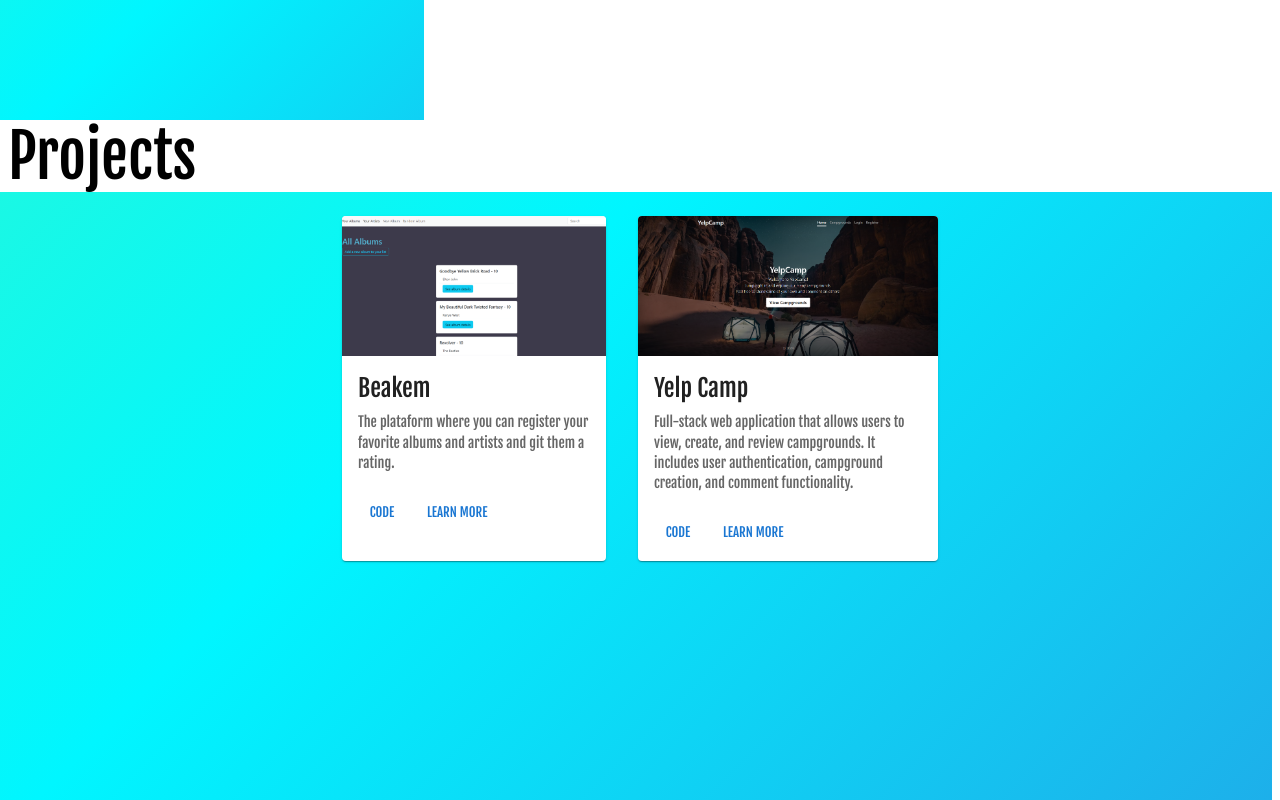
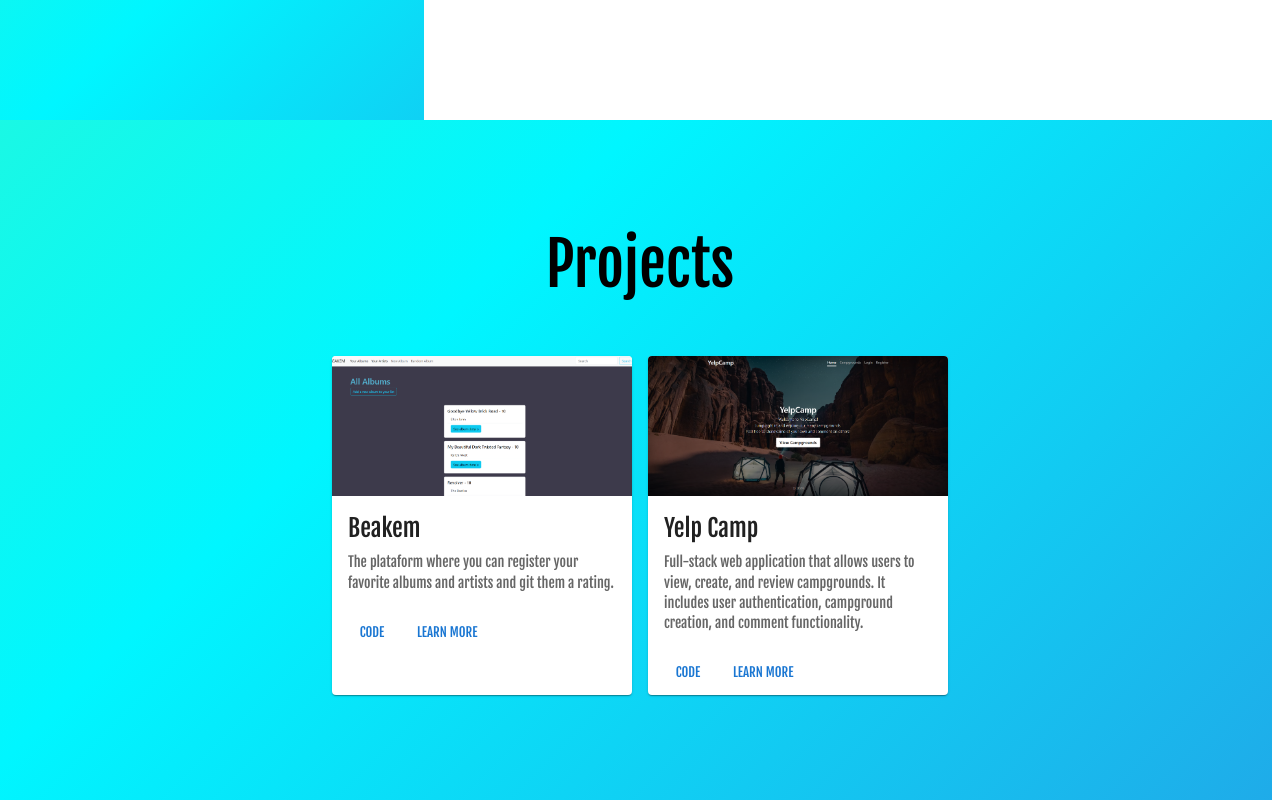
Before and after one commit to luizscheidt/portfolio, a React (Vite) app in the folder portfolio/: page / in a window 1280 px wide. Shown: the part 680-1480 px from the top of the page. Built offline with nearby package versions, Linux system fonts and the light colour scheme.

Commit message:
Organizing the project section

```diff
--- a/portfolio/src/App.jsx
+++ b/portfolio/src/App.jsx
@@ -1,4 +1,6 @@
 import { useRef } from "react"
+
+import "./App.css"
 
 import FirstSection from "./FirstSection"
 import Navbar from "./Navbar"
@@ -26,11 +28,7 @@ function App() {
     <ThemeProvider theme={theme}>
       <Navbar/>
       <FirstSection handleClick={handleClick}/>
-      <div ref={ref}>
-            <Typography variant="h2" component="h2" >
-                Projects
-            </Typography>
-        </div>
+      <div ref={ref}></div>
       <Projects/>
       </ThemeProvider>
     </>
--- a/portfolio/src/Projects.css
+++ b/portfolio/src/Projects.css
@@ -1,9 +1,16 @@
+.ProjectTitle {
+    display: flex;
+    align-items: center;
+}
+
+
 .ProjectSection {
     display: flex;
     justify-content: center;
 }
 
 .SecondSection {
+    padding-top: 100px;
     background: linear-gradient(-45deg, #4158D0, #00F6FF, #70FF8D, #F4FF03);
     background-size: 400% 400%;
     animation: gradient 15s ease infinite;
--- a/portfolio/src/Projects.jsx
+++ b/portfolio/src/Projects.jsx
@@ -1,4 +1,4 @@
-import { Grid, Typography } from "@mui/material"
+import { Grid, Typography, Stack } from "@mui/material"
 
 import "./Projects.css"
 
@@ -8,16 +8,22 @@ import YelpCampCard from "./YelpCampCard";
 
  function Projects(){
     return (
+
         <Grid container spacing={1} className="SecondSection" sx={{mt:0.01, height: "100vh"}}>
             <Grid item xs={3}>
+            </Grid>
+            <Grid item xs={6} className="ProjectSection">
+                <Stack spacing={2} className="ProjectTitle">
+                    <Typography variant="h2" component="h2">
+                        Projects
+                    </Typography>
+                    <Stack direction="row" spacing={2} sx={{pt: 5}}>
+                        <BeakemCard />
+                        <YelpCampCard />
+                    </Stack>
+                </Stack>
 
             </Grid>
-            <Grid item xs={6} className="ProjectSection">
-                <BeakemCard />
-                <YelpCampCard />
-            </Grid>
-
-
         </Grid>
 
     )
```
Also changed, not shown: portfolio/src/ProjectsHeadline.jsx (deleted, +0 -16 lines), portfolio/src/App.css (added).
